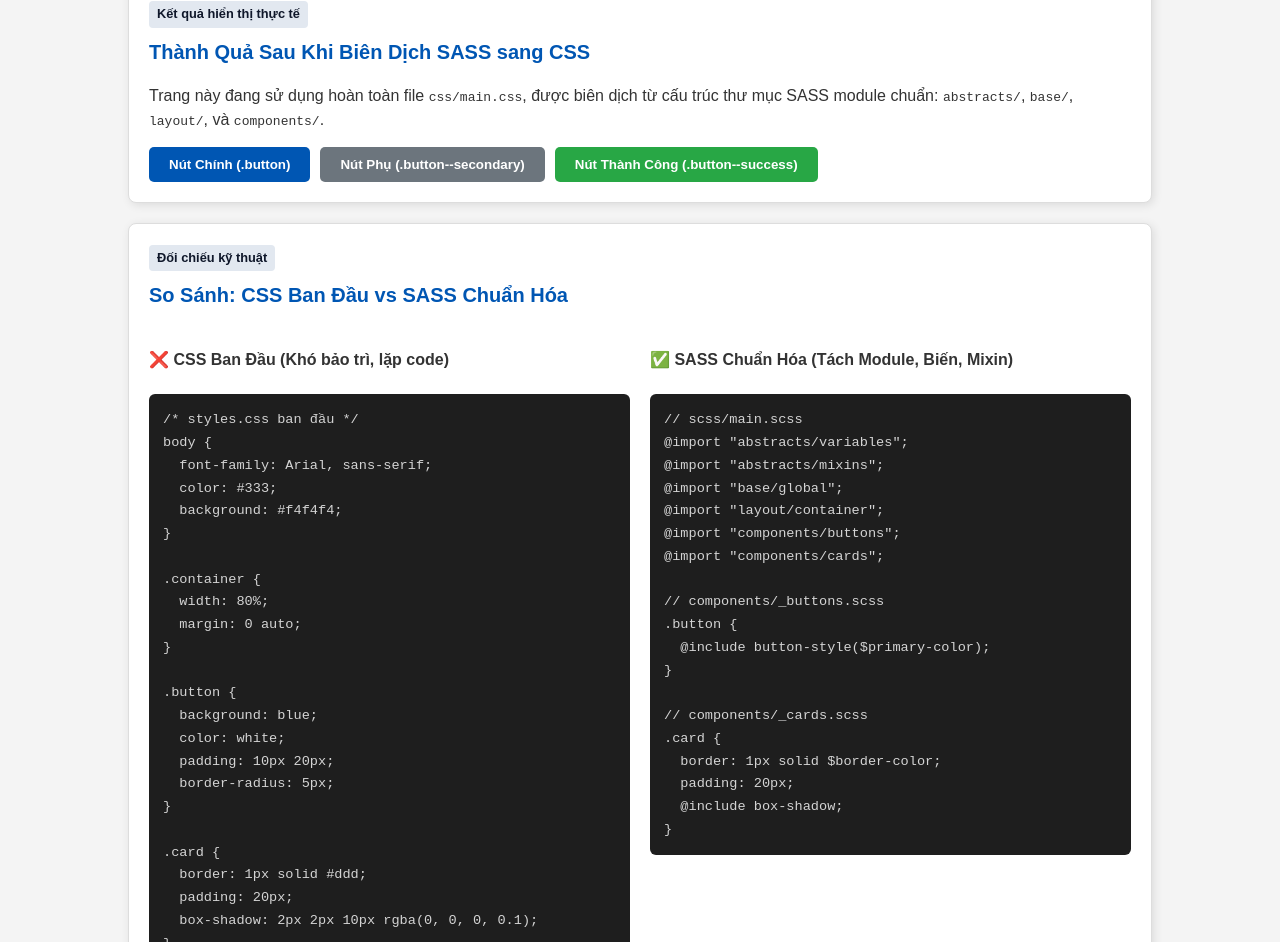
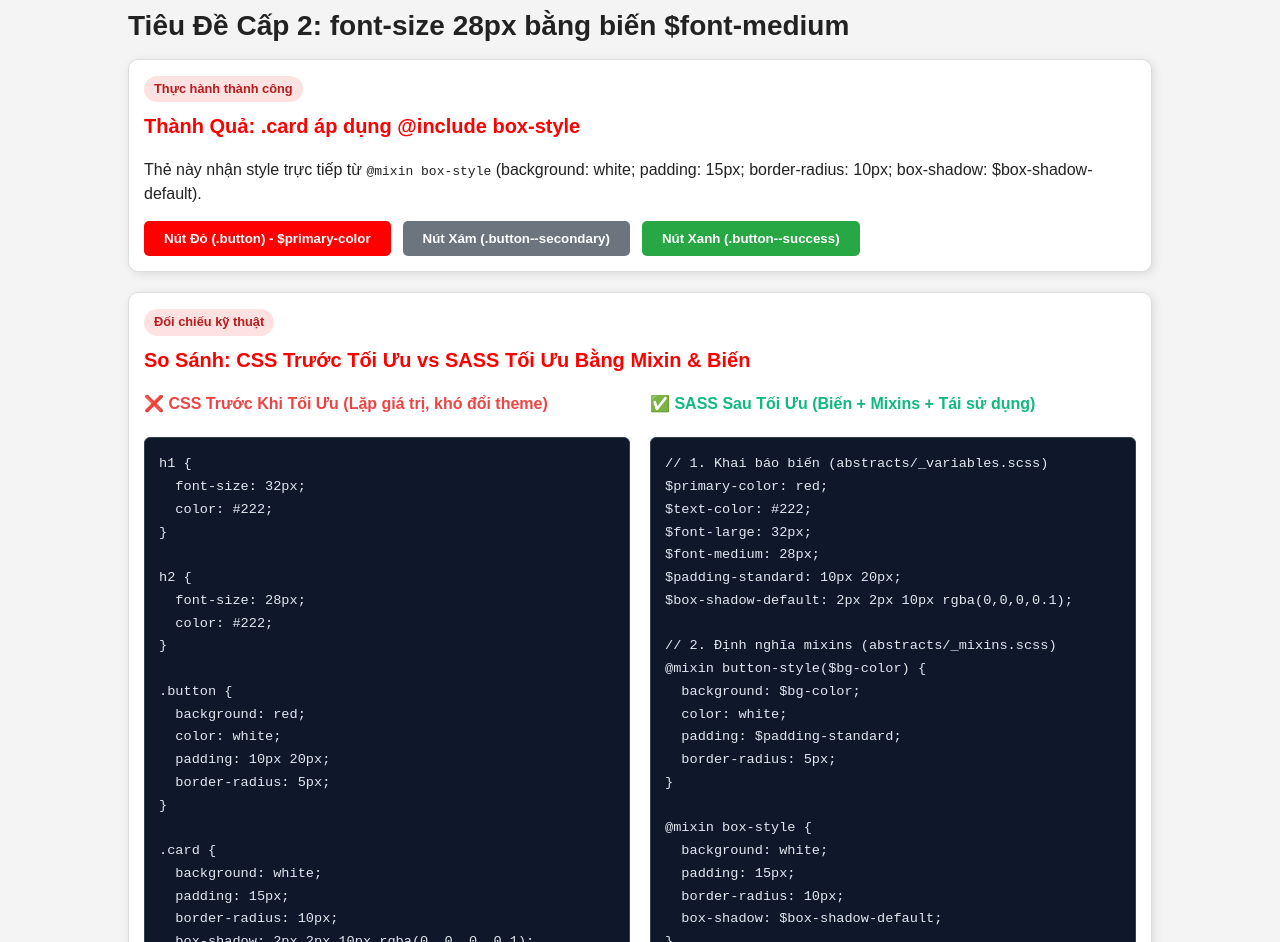
Before and after one commit to dtc245200252-lgtm/cai-dat-sass, a website: page demo-standard.html in a window 1280 px wide. Shown: the part 130-1072 px from the top of the page. Drawn offline with Linux system fonts and the light colour scheme.

Commit message:
feat: optimize website CSS using SASS variables and mixins

```diff
--- a/demo-standard.html
+++ b/demo-standard.html
@@ -3,30 +3,27 @@
 <head>
   <meta charset="UTF-8">
   <meta name="viewport" content="width=device-width, initial-scale=1.0">
-  <title>Kết Quả Chuyển Đổi CSS Sang SASS Chuẩn | CodeGym</title>
+  <title>Tối Ưu CSS Với Mixins & Biến Trong SASS | CodeGym</title>
   <!-- Nhúng trực tiếp file CSS được biên dịch từ cấu trúc SASS chuẩn -->
   <link rel="stylesheet" href="css/main.css">
   <style>
-    /* Style bổ trợ nhỏ cho trang so sánh */
-    .header-bar {
-      background: #0056b3;
-      color: white;
-      padding: 16px 0;
-      margin-bottom: 24px;
+    /* Thanh bar phụ hỗ trợ điều hướng */
+    .top-nav {
+      background: #1e293b;
+      color: #f8fafc;
+      padding: 12px 0;
+      border-bottom: 1px solid #334155;
     }
-    .header-bar .container {
+    .top-nav .container {
       padding: 0;
       display: flex;
       justify-content: space-between;
       align-items: center;
     }
-    .header-bar h1 {
-      margin: 0;
-      font-size: 1.3rem;
-    }
-    .nav-link {
-      color: #fff;
-      text-decoration: underline;
+    .top-nav a {
+      color: #38bdf8;
+      text-decoration: none;
+      font-weight: 600;
       font-size: 0.9rem;
     }
     .code-grid {
@@ -39,21 +36,22 @@
       .code-grid { grid-template-columns: 1fr; }
     }
     pre {
-      background: #1e1e1e;
-      color: #d4d4d4;
+      background: #0f172a;
+      color: #e2e8f0;
       padding: 14px;
       border-radius: 6px;
       font-family: Consolas, monospace;
       font-size: 0.85rem;
       overflow-x: auto;
+      border: 1px solid #334155;
     }
-    .badge-step {
+    .badge-pill {
       display: inline-block;
-      background: #e2e8f0;
-      color: #0f172a;
+      background: #fee2e2;
+      color: #b91c1c;
       font-weight: bold;
-      padding: 3px 8px;
-      border-radius: 4px;
+      padding: 3px 10px;
+      border-radius: 999px;
       font-size: 0.8rem;
       margin-bottom: 8px;
     }
@@ -61,107 +59,111 @@
 </head>
 <body>
 
-  <header class="header-bar">
+  <nav class="top-nav">
     <div class="container">
-      <h1>🎯 Chuyển Đổi CSS Sang SASS Theo Chuẩn (7-1 Pattern)</h1>
-      <a href="index.html" class="nav-link">← Quay về Trang Showcase & CLI Guide</a>
+      <div style="font-weight: 700;">CodeGym • SASS Mixins & Variables Lab</div>
+      <a href="index.html">← Quay về Trang Showcase & CLI Guide</a>
     </div>
-  </header>
+  </nav>
 
   <main class="container">
 
-    <!-- Card Giới thiệu & Demo thành quả -->
+    <!-- Thẻ tiêu đề cấp 1 và cấp 2 áp dụng biến $font-large, $font-medium, $text-color -->
+    <h1>🎯 Tiêu Đề Cấp 1: font-size 32px bằng biến $font-large</h1>
+    <h2>Tiêu Đề Cấp 2: font-size 28px bằng biến $font-medium</h2>
+
+    <!-- Card 1: Minh họa thành quả thực tế -->
     <div class="card">
-      <span class="badge-step">Kết quả hiển thị thực tế</span>
-      <h2 class="card__title">Thành Quả Sau Khi Biên Dịch SASS sang CSS</h2>
+      <span class="badge-pill">Thực hành thành công</span>
+      <h2 class="card__title">Thành Quả: .card áp dụng @include box-style</h2>
       <p class="card__text">
-        Trang này đang sử dụng hoàn toàn file <code>css/main.css</code>, được biên dịch từ cấu trúc thư mục SASS module chuẩn:
-        <code>abstracts/</code>, <code>base/</code>, <code>layout/</code>, và <code>components/</code>.
+        Thẻ này nhận style trực tiếp từ <code>@mixin box-style</code> (background: white; padding: 15px; border-radius: 10px; box-shadow: $box-shadow-default).
       </p>
-      <div style="display: flex; gap: 10px; flex-wrap: wrap;">
-        <button class="button">Nút Chính (.button)</button>
-        <button class="button button--secondary">Nút Phụ (.button--secondary)</button>
-        <button class="button button--success">Nút Thành Công (.button--success)</button>
+      <div style="display: flex; gap: 12px; flex-wrap: wrap;">
+        <button class="button">Nút Đỏ (.button) - $primary-color</button>
+        <button class="button button--secondary">Nút Xám (.button--secondary)</button>
+        <button class="button button--success">Nút Xanh (.button--success)</button>
       </div>
     </div>
 
-    <!-- Card So sánh Trước & Sau -->
+    <!-- Card 2: So sánh CSS trước và sau tối ưu -->
     <div class="card">
-      <span class="badge-step">Đối chiếu kỹ thuật</span>
-      <h2 class="card__title">So Sánh: CSS Ban Đầu vs SASS Chuẩn Hóa</h2>
+      <span class="badge-pill">Đối chiếu kỹ thuật</span>
+      <h2 class="card__title">So Sánh: CSS Trước Tối Ưu vs SASS Tối Ưu Bằng Mixin & Biến</h2>
 
       <div class="code-grid">
         <!-- Cột 1: CSS ban đầu -->
         <div>
-          <h4>❌ CSS Ban Đầu (Khó bảo trì, lặp code)</h4>
-          <pre><code>/* styles.css ban đầu */
-body {
-  font-family: Arial, sans-serif;
-  color: #333;
-  background: #f4f4f4;
+          <h4 style="color: #ef4444; margin-top:0;">❌ CSS Trước Khi Tối Ưu (Lặp giá trị, khó đổi theme)</h4>
+          <pre><code>h1 {
+  font-size: 32px;
+  color: #222;
 }
 
-.container {
-  width: 80%;
-  margin: 0 auto;
+h2 {
+  font-size: 28px;
+  color: #222;
 }
 
 .button {
-  background: blue;
+  background: red;
   color: white;
   padding: 10px 20px;
   border-radius: 5px;
 }
 
 .card {
-  border: 1px solid #ddd;
-  padding: 20px;
+  background: white;
+  padding: 15px;
+  border-radius: 10px;
   box-shadow: 2px 2px 10px rgba(0, 0, 0, 0.1);
 }</code></pre>
         </div>
 
-        <!-- Cột 2: Cấu trúc SASS chuẩn -->
+        <!-- Cột 2: SASS sau tối ưu -->
         <div>
-          <h4>✅ SASS Chuẩn Hóa (Tách Module, Biến, Mixin)</h4>
-          <pre><code>// scss/main.scss
-@import "abstracts/variables";
-@import "abstracts/mixins";
-@import "base/global";
-@import "layout/container";
-@import "components/buttons";
-@import "components/cards";
+          <h4 style="color: #10b981; margin-top:0;">✅ SASS Sau Tối Ưu (Biến + Mixins + Tái sử dụng)</h4>
+          <pre><code>// 1. Khai báo biến (abstracts/_variables.scss)
+$primary-color: red;
+$text-color: #222;
+$font-large: 32px;
+$font-medium: 28px;
+$padding-standard: 10px 20px;
+$box-shadow-default: 2px 2px 10px rgba(0,0,0,0.1);
 
-// components/_buttons.scss
-.button {
-  @include button-style($primary-color);
+// 2. Định nghĩa mixins (abstracts/_mixins.scss)
+@mixin button-style($bg-color) {
+  background: $bg-color;
+  color: white;
+  padding: $padding-standard;
+  border-radius: 5px;
 }
 
-// components/_cards.scss
-.card {
-  border: 1px solid $border-color;
-  padding: 20px;
-  @include box-shadow;
-}</code></pre>
+@mixin box-style {
+  background: white;
+  padding: 15px;
+  border-radius: 10px;
+  box-shadow: $box-shadow-default;
+}
+
+// 3. Áp dụng vào Component & Base
+h1 { font-size: $font-large; color: $text-color; }
+h2 { font-size: $font-medium; color: $text-color; }
+.button { @include button-style($primary-color); }
+.card { @include box-style; }</code></pre>
         </div>
       </div>
     </div>
 
-    <!-- Card Cấu trúc thư mục -->
+    <!-- Card 3: Lợi ích đạt được -->
     <div class="card">
-      <span class="badge-step">Kiến trúc thư mục SASS</span>
-      <h2 class="card__title">Cấu Trúc Thư Mục Chuẩn Đã Tạo</h2>
-      <pre><code>📁 scss/
-├── 📁 abstracts/
-│   ├── _variables.scss      # $primary-color, $text-color, $background-color, $border-color, $box-shadow
-│   └── _mixins.scss         # @mixin button-style($bg-color), @mixin box-shadow
-├── 📁 base/
-│   └── _global.scss         # body { font-family, color, background }
-├── 📁 layout/
-│   └── _container.scss      # .container { width: 80%; margin: 0 auto; }
-├── 📁 components/
-│   ├── _buttons.scss        # .button { @include button-style($primary-color); }
-│   └── _cards.scss          # .card { border, padding, @include box-shadow; }
-└── main.scss                # Tập tin tổng hợp nạp tất cả partials</code></pre>
+      <span class="badge-pill">Tổng kết kết quả mong đợi</span>
+      <h2 class="card__title">Kết Quả Đạt Được</h2>
+      <ul style="padding-left: 20px; line-height: 1.8; color: #222;">
+        <li>✔ <strong>CSS trở nên gọn gàng, dễ quản lý hơn</strong>: Không còn lặp lại các giá trị kích thước, mã màu hay cấu hình bóng đổ rải rác trong dự án.</li>
+        <li>✔ <strong>Kiểm soát giao diện tập trung</strong>: Khi thay đổi bảng màu (ví dụ từ đỏ sang xanh) hoặc kích thước typography, chỉ cần cập nhật tại một file <code>_variables.scss</code> duy nhất.</li>
+        <li>✔ <strong>Tái sử dụng linh hoạt</strong>: Mixin <code>button-style($bg-color)</code> cho phép tạo nhanh các biến thể nút bấm mới chỉ bằng một dòng truyền tham số màu.</li>
+      </ul>
     </div>
 
   </main>
--- a/scss/abstracts/_mixins.scss
+++ b/scss/abstracts/_mixins.scss
@@ -1,12 +1,12 @@
 // ==========================================
 // abstracts/_mixins.scss
-// Định nghĩa các mixin để tái sử dụng giao diện
+// Mixins tái sử dụng giúp giảm lặp code
 // ==========================================
 
 @mixin button-style($bg-color) {
   background: $bg-color;
   color: white;
-  padding: 10px 20px;
+  padding: $padding-standard;
   border-radius: 5px;
   border: none;
   cursor: pointer;
@@ -18,7 +18,6 @@
   &:hover {
     filter: brightness(1.15);
     transform: translateY(-2px);
-    box-shadow: 0 4px 12px rgba(0, 0, 0, 0.15);
   }
 
   &:active {
@@ -26,6 +25,13 @@
   }
 }
 
+@mixin box-style {
+  background: white;
+  padding: 15px;
+  border-radius: 10px;
+  box-shadow: $box-shadow-default;
+}
+
 @mixin box-shadow {
-  box-shadow: $box-shadow;
+  box-shadow: $box-shadow-default;
 }
--- a/scss/abstracts/_variables.scss
+++ b/scss/abstracts/_variables.scss
@@ -1,11 +1,16 @@
 // ==========================================
 // abstracts/_variables.scss
-// Định nghĩa các biến để tái sử dụng, tránh lặp lại mã
+// Khai báo biến kiểm soát toàn bộ giao diện
 // ==========================================
 
-$primary-color: #0056b3;       // Thay vì 'blue' gắt, dùng màu xanh chuẩn và có thể điều chỉnh
-$primary-hover: #004085;
-$text-color: #333333;
+$primary-color: red;
+$text-color: #222;
+$font-large: 32px;
+$font-medium: 28px;
+$padding-standard: 10px 20px;
+$box-shadow-default: 2px 2px 10px rgba(0, 0, 0, 0.1);
+
+// Biến bổ trợ giao diện
 $background-color: #f4f4f4;
 $border-color: #dddddd;
-$box-shadow: 2px 2px 10px rgba(0, 0, 0, 0.1);
+$box-shadow: $box-shadow-default;
--- /dev/null
+++ b/scss/base/_typography.scss
@@ -0,0 +1,18 @@
+// ==========================================
+// base/_typography.scss
+// Quản lý typography h1, h2 với các biến SASS
+// ==========================================
+
+h1 {
+  font-size: $font-large;
+  color: $text-color;
+  margin-top: 0;
+  margin-bottom: 12px;
+}
+
+h2 {
+  font-size: $font-medium;
+  color: $text-color;
+  margin-top: 0;
+  margin-bottom: 10px;
+}
--- a/scss/components/_cards.scss
+++ b/scss/components/_cards.scss
@@ -1,20 +1,17 @@
 // ==========================================
 // components/_cards.scss
-// Component thẻ card tái sử dụng mixin box-shadow và nesting
+// Áp dụng mixin box-style vào component .card
 // ==========================================
 
 .card {
-  background: #ffffff;
+  @include box-style;
+  margin-bottom: 20px;
   border: 1px solid $border-color;
-  border-radius: 8px;
-  padding: 20px;
-  margin-bottom: 20px;
-  @include box-shadow;
   transition: transform 0.25s ease, box-shadow 0.25s ease;
 
   &:hover {
     transform: translateY(-3px);
-    box-shadow: 4px 6px 16px rgba(0, 0, 0, 0.12);
+    box-shadow: 4px 6px 16px rgba(0, 0, 0, 0.15);
   }
 
   &__title {
--- a/scss/main.scss
+++ b/scss/main.scss
@@ -9,6 +9,7 @@
 
 // 2. Base (Reset, Typography, Global Styles)
 @import "base/global";
+@import "base/typography";
 
 // 3. Layout (Container, Grid)
 @import "layout/container";
```
Also changed, not shown: README.md, css/main.css, 1 other file.
